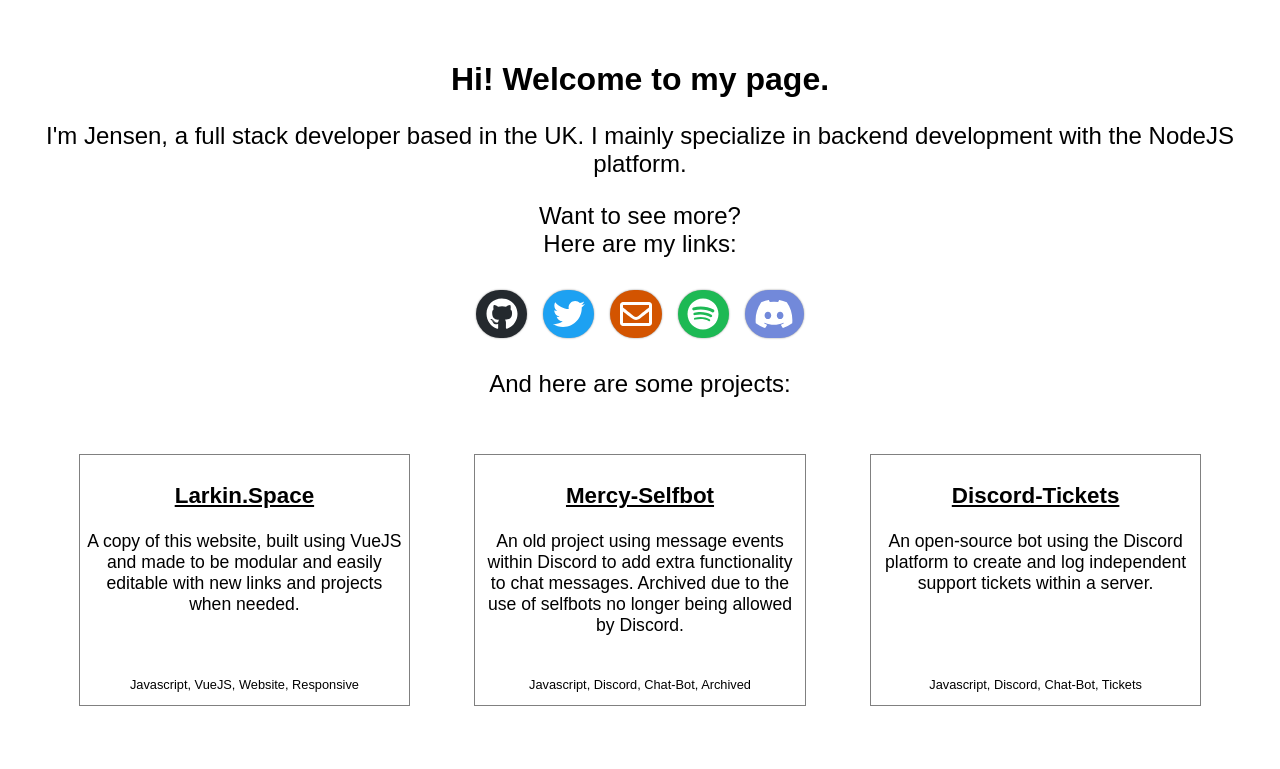
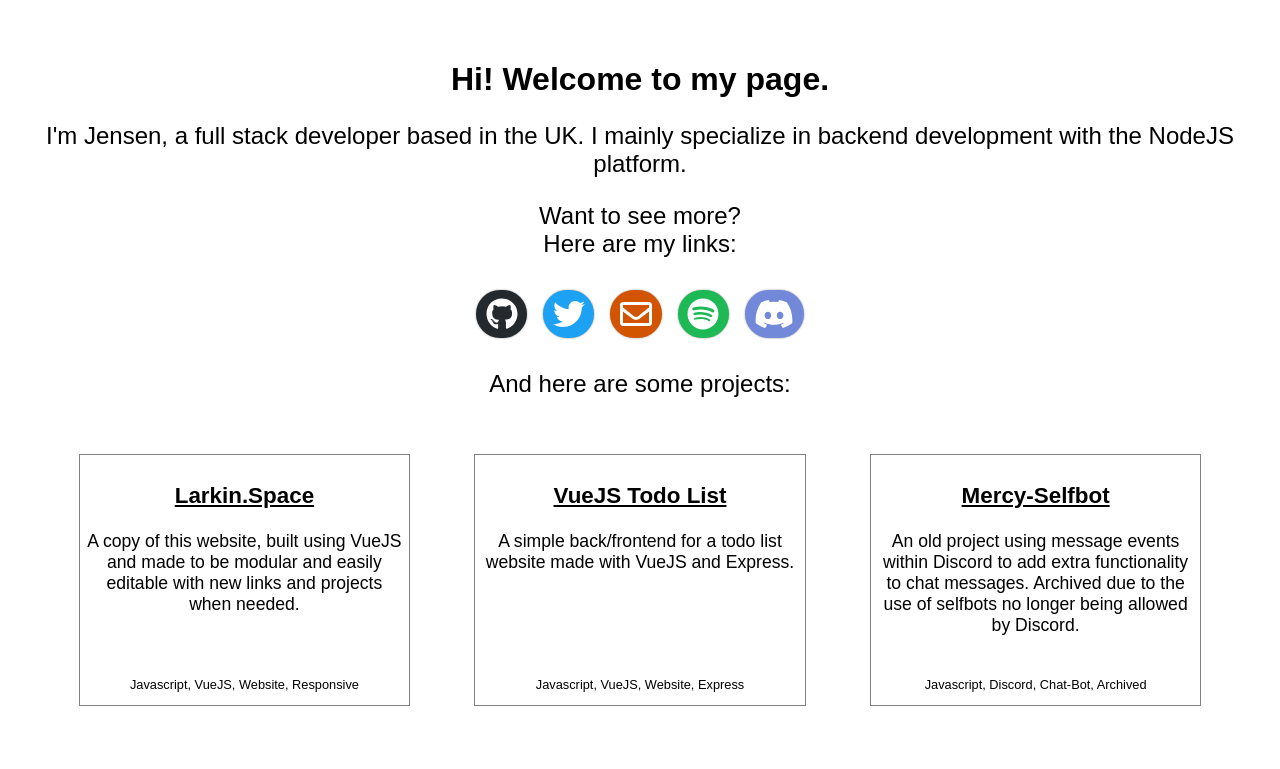
Before and after one commit to j3ns3n/larkin.space, a Vue app: page / in a window 1280 px wide. Shown: the top 769 px of the page. Built offline with nearby package versions, Linux system fonts and the light colour scheme.

Commit message:
Added VueJS Todo List as an example project

```diff
--- a/src/App.vue
+++ b/src/App.vue
@@ -71,6 +71,12 @@ export default {
           tags: ['Javascript', 'VueJS', 'Website', 'Responsive']
         },
         {
+          name: 'VueJS Todo List',
+          link: 'https://github.com/j3ns3n/vuejs-todo-list',
+          desc: 'A simple back/frontend for a todo list website made with VueJS and Express.',
+          tags: ['Javascript', 'VueJS', 'Website', 'Express']
+        },
+        {
           name: 'Mercy-Selfbot',
           link: 'https://github.com/j3ns3n/mercy-selfbot',
           desc: 'An old project using message events within Discord to add extra functionality to chat messages. Archived due to the use of selfbots no longer being allowed by Discord.',
```
Also changed, not shown: 5 other files (tests, documents, lock files or other folders).
